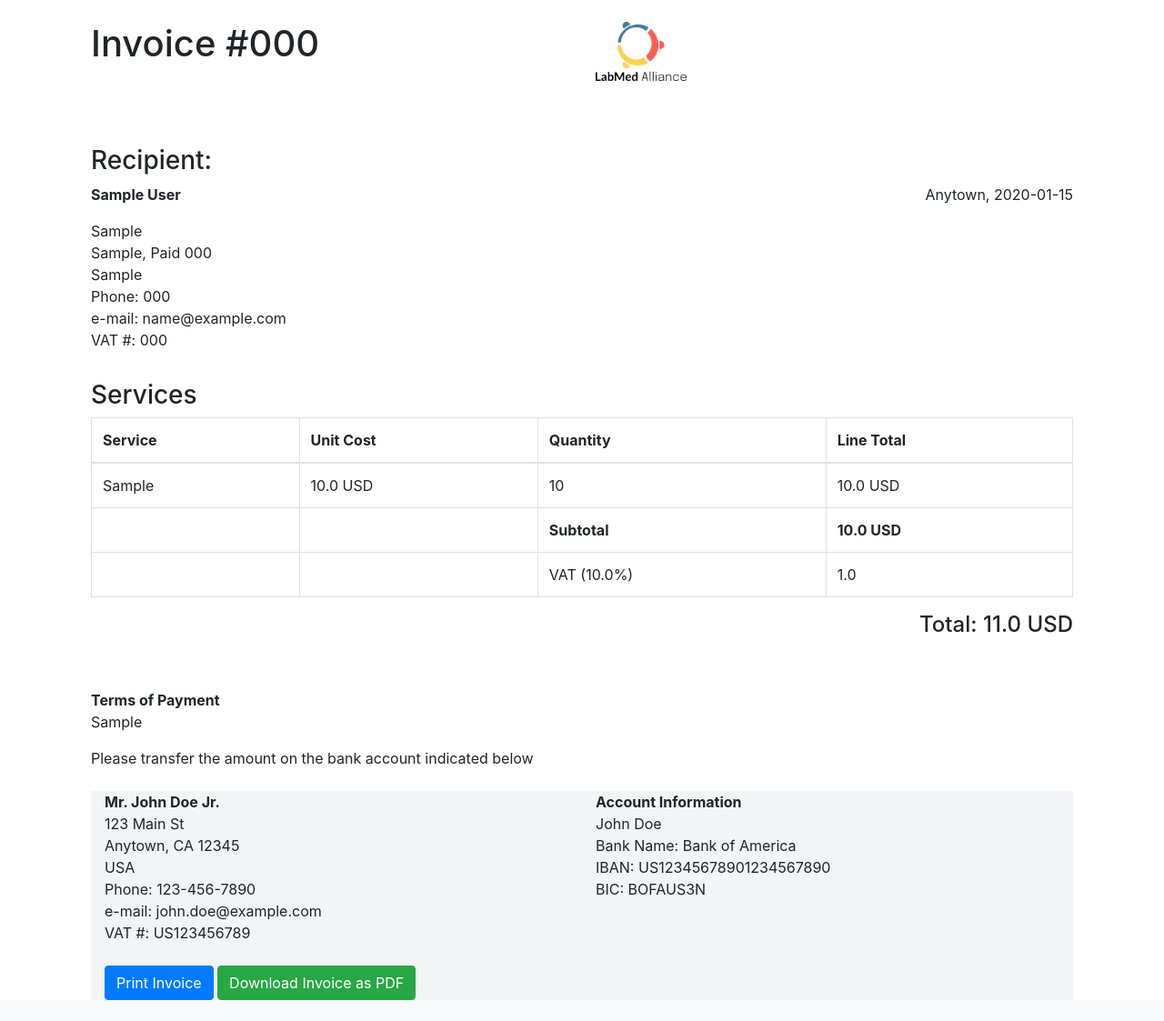
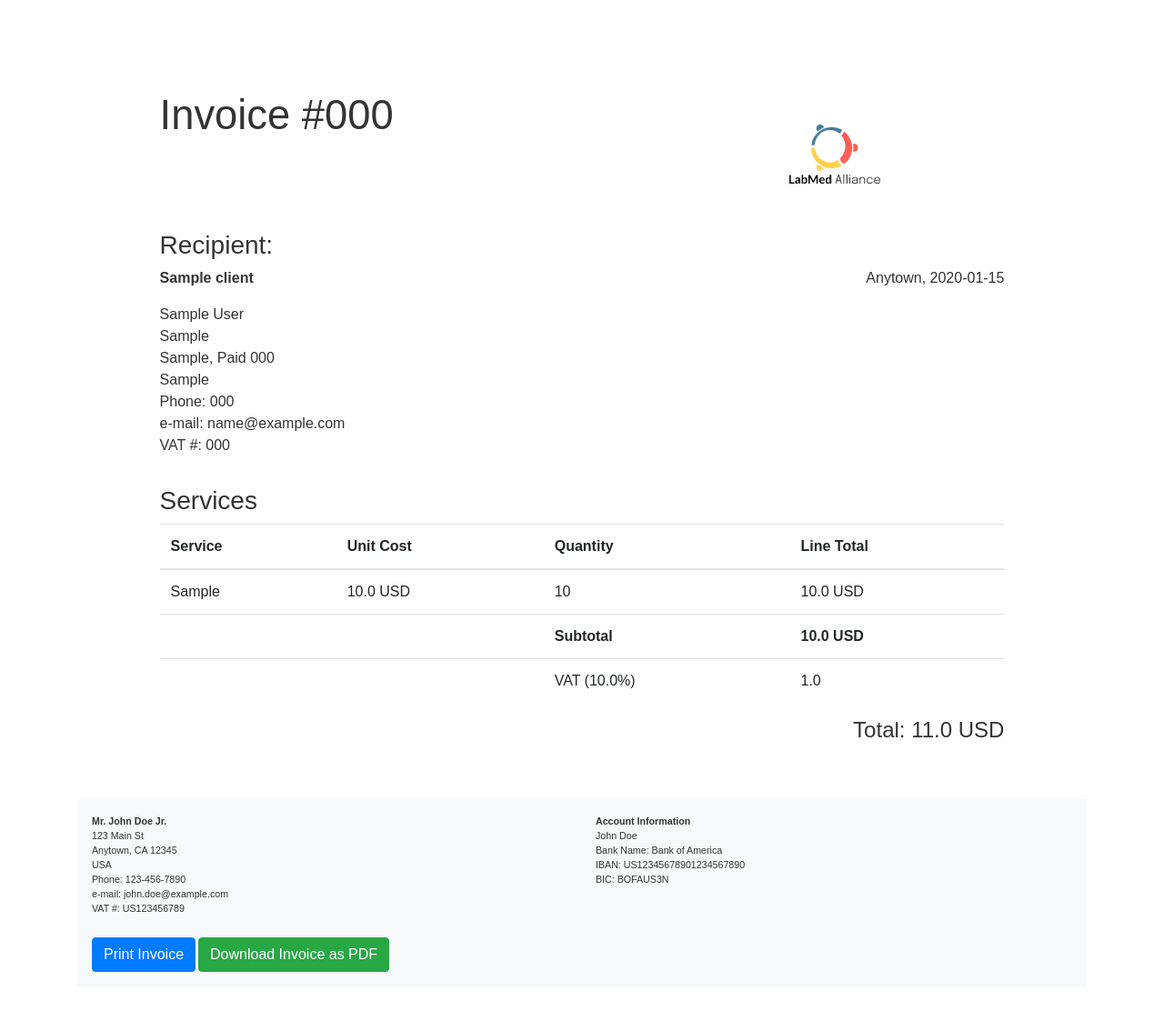
Before and after one commit to drfoehn/simple_invoice, a Flask app: page /print_invoice/1 in a window 1280 px wide. Shown: the part 56-1179 px from the top of the page at 91% size. Before the commit the page ends 1156 px from the top, so only its background shows below. Run offline with Flask 3, Linux system fonts and the light colour scheme; tables that the repository leaves empty hold one stand-in row (values such as "Sample post"); some libraries are stand-ins or nearby versions.

Commit message:
print_invoice optimized

```diff
--- a/static/css/styles.css
+++ b/static/css/styles.css
@@ -1,31 +1,78 @@
 /* static/styles.css */
 
-@media print {
-    body {
-        width: 210mm; /* A4 width */
-        height: 297mm; /* A4 height */
-        font-size: 12pt; /* Adjust font size for printing */
-        margin: 0; /* Remove default margin */
-        padding: 20mm; /* Add padding for print */
-    }
-    .no-print {
-        display: none; /* Hide elements with class 'no-print' when printing */
-    }
+/* General styles */
+.print-invoice {
+    font-family: Arial, sans-serif; /* Set a default font */
+    color: #333; /* Default text color */
+    background-color: white; /* Ensure a white background for printing */
+    margin: 0; /* Remove default margin */
+    padding: 20mm; /* Add padding for print */
+    position: relative; /* Set position relative for absolute positioning of footer */
+    min-height: 297mm; /* Ensure the invoice takes at least A4 height */
+    box-sizing: border-box; /* Include padding in height calculations */
+}
+
+h1, h3, h4 {
+    margin: 0; /* Remove default margins for headings */
+}
+
+.invoice_title {
+    font-size: 34pt; /* Adjust title font size */
+    padding-bottom: 2em; /* Space below title */
+}
+
+.client_details, .invoice_total {
+    padding-bottom: 2em; /* Space below client details and total */
 }
 
 .logo {
-    position: absolute;
+    position: absolute; /* Position logo */
     top: 5mm; /* Adjust as needed */
     right: 20mm; /* Adjust as needed */
     max-width: 100px; /* Adjust size as needed */
 }
 
-.invoice_title,
-.client_details,
-.invoice_total{
-    padding-bottom: 2em;
+
+.invoice_footer {
+    font-size: 8pt;
+    background-color: #f9f9f9; /* Light grey background for footer */
+    padding: 10px; /* Add padding to footer */
+    position: absolute; /* Position footer absolutely */
+    bottom: 10mm; /* Distance from the bottom of the page */
+    left: 0; /* Align to the left */
+    right: 0; /* Align to the right */
+    width: 100%; /* Full width */
 }
 
-.invoice_footer{
-    background-color: #f3f4f5;
+/* Print styles */
+@media print {
+    .print-invoice {
+        -webkit-print-color-adjust: exact; /* Use exact colors */
+        print-color-adjust: exact; /* Standard property */
+
+        width: 210mm; /* A4 width */
+        height: 297mm; /* A4 height */
+        font-size: 12pt; /* Adjust font size for printing */
+        margin: 0; /* Remove default margin */
+        padding: 10mm; /* Adjust padding: top/bottom, left/right */
+        background-color: rgb(255, 255, 255); /* Ensure a white background for printing */
+        position: relative; /* Ensure relative positioning for footer */
+    }
+
+    .invoice_footer {
+        position: fixed; /* Position footer absolutely */
+        bottom: 10mm; /* Distance from the bottom of the page */
+        left: 0; /* Align to the left */
+        right: 0; /* Align to the right */
+        width: 100%; /* Full width */
+    }
+
+    .no-print {
+        display: none; /* Hide elements with class 'no-print' when printing */
+    }
+
+    .alert-danger {
+        background-color: red !important; /* Ensure alert background is red */
+        color: white !important; /* Ensure text is visible */
+    }
 }
--- a/templates/print_invoice.html
+++ b/templates/print_invoice.html
@@ -15,13 +15,14 @@
         <input type="hidden" name="language" value="{{ request.args.get('language', 'en') }}">
         <button type="submit" class="btn btn-info">Update</button>
     </form> -->
-<div class="container mt-4">
+    <div class="print-invoice">
+        <div class="container mt-4">
     <div class="row">
         <div class="col">
     <h1 class="invoice_title">{{ language_dict['invoice'] }} #{{ invoice.invoice_number }}</h1>
         </div>
-        <div class="col">
-         <img src="{{ url_for('static', filename=persona_info.logo) }}" alt="{{ persona_info.first_name }} {{ persona_info.last_name }} Logo" style="width: 100px; height: auto;">
+        <div class="col logo">
+         <img src="{{ url_for('static', filename=persona_info.logo) }}" class="logo"alt="{{ persona_info.first_name }} {{ persona_info.last_name }} Logo" style="width: 100px; height: auto;">
         </div>
     </div>
         <div class="row">
@@ -31,7 +32,9 @@
         </div>
     <div class="row client_details">
         <div class="col-6">
-            <p><strong>{{ client.first_name }} {{ client.last_name }}</strong></p>
+
+            <p><strong>{{ client.company_name }}</strong></p>
+            {{ client.first_name }} {{ client.last_name }}</br>
             {{ client.street }}</br>
             {{ client.city }}, {{ client.state }} {{ client.postal_code }}</br>
             {{ client.country }}</br>
@@ -50,7 +53,7 @@
 
 
     <h3 class="invocie_sevices_title">{{ language_dict['services'] }}</h3>
-    <table class="table table-bordered">
+    <table class="table">
         <thead>
             <tr>
                 <th>{{ language_dict['service'] }}</th>
@@ -107,7 +110,7 @@
     </div>
 </div>
 
-    <div class="container mt-4 invoice_footer">
+    <div class="container mt-4 invoice_footer  bg-light p-3">
         <div class="row">
             <div class="col invoice_persona_info">
                 <strong>{{ persona_info.prefix }} {{ persona_info.first_name }} {{ persona_info.last_name }} {{ persona_info.suffix }}</strong><br>
@@ -133,7 +136,7 @@
         <button class="btn btn-success" id="downloadInvoice">Download Invoice as PDF</button>
     </div>
 </div>
-
+</div>
 <script src="https://cdnjs.cloudflare.com/ajax/libs/jspdf/2.5.1/jspdf.umd.min.js"></script>
 <script>
     // JavaScript to handle the download functionality
@@ -142,15 +145,16 @@
         const doc = new jsPDF();
 
         // Get the content of the invoice
-        const invoiceContent = document.querySelector('.container').innerHTML;
+        const invoiceContent = document.querySelector('.print-invoice').innerHTML; // Use the correct class
 
         // Add the content to the PDF
-        doc.fromHTML(invoiceContent, 15, 15, {
-            'width': 170
+        doc.html(invoiceContent, {
+            callback: function (doc) {
+                doc.save('invoice.pdf'); // Save the PDF
+            },
+            x: 10,
+            y: 10
         });
-
-        // Save the PDF
-        doc.save('invoice.pdf');
     });
 </script>
 {% endblock %}
```
Also changed, not shown: templates/index.html (+8 -8 lines), templates/invoice.html (deleted, +0 -14 lines), static/img/grey_tile.png (added).
